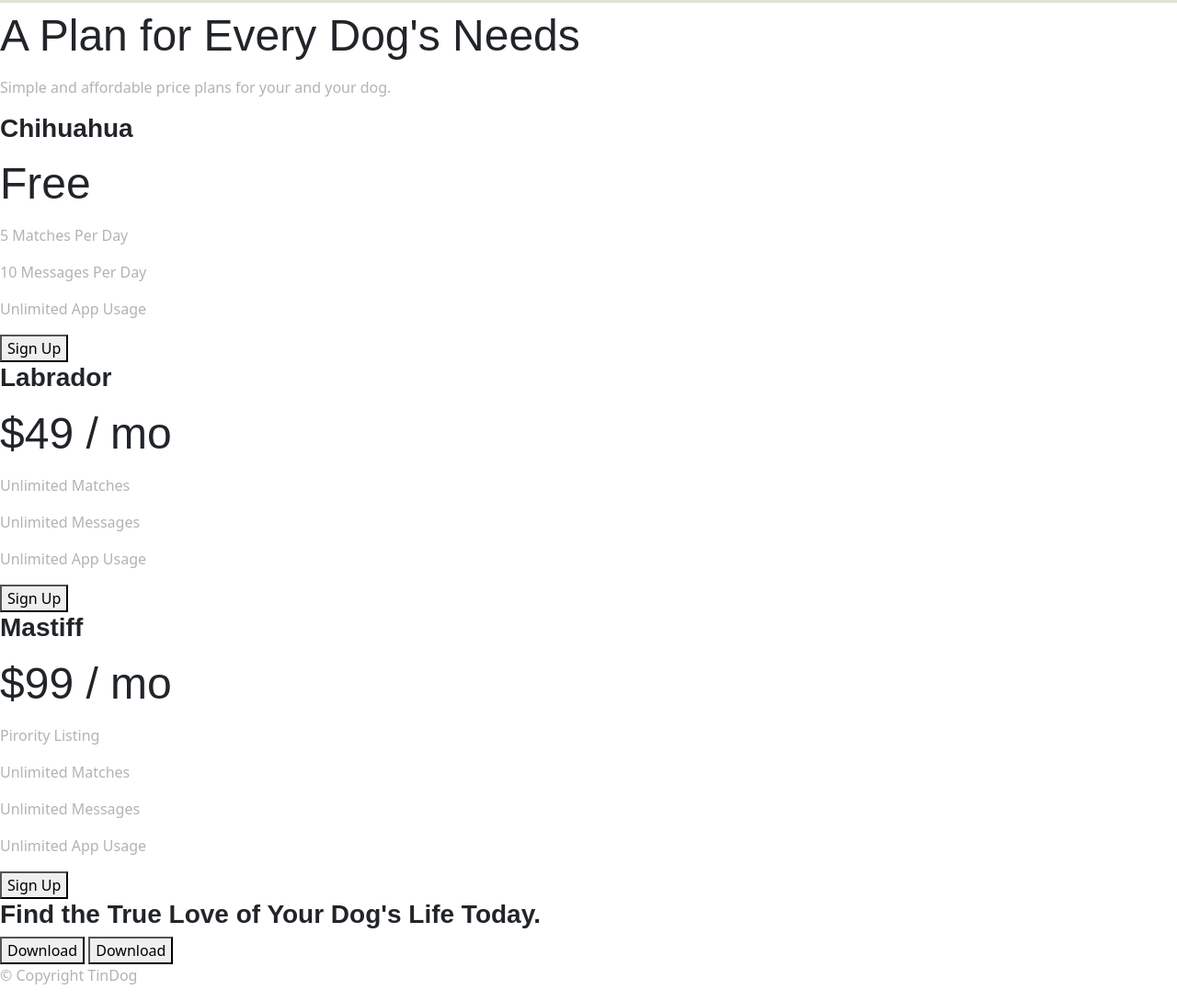
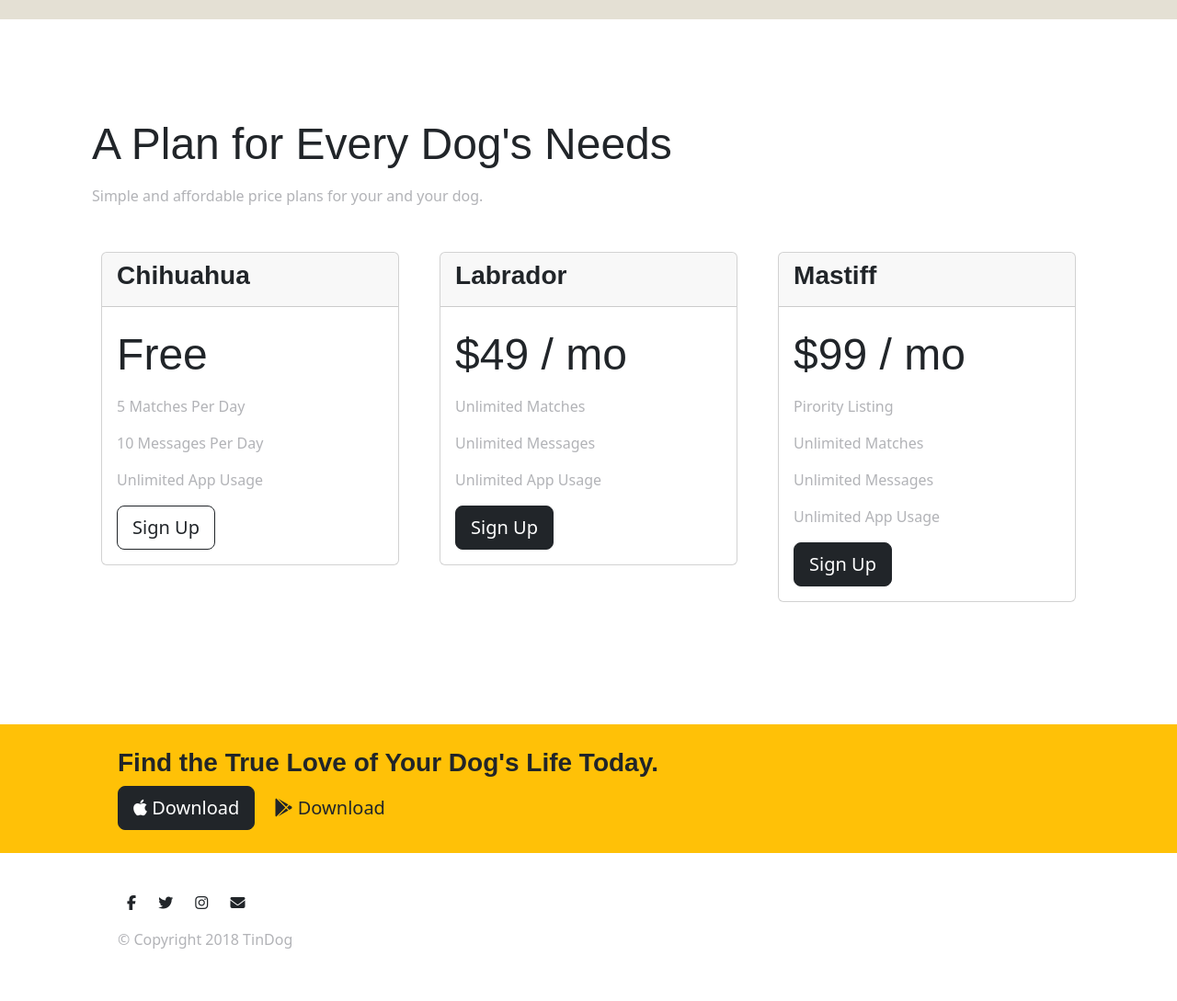
Before and after one commit to Clucthe/Sniffr, a plain HTML site: page Sniffr/index.html in a window 1280 px wide. Shown: the part 1872-2961 px from the top of the page at 92% size. Drawn offline with nearby package versions, Linux system fonts and the light colour scheme; a web font is replaced by a local one.

Commit message:
Add files via upload

```diff
--- a/Sniffr/css/styles.css
+++ b/Sniffr/css/styles.css
@@ -97,6 +97,48 @@ p{
     width: 15%;
     margin: 20px 20px 50px;
 }
-#pricing{
-    display:grid;
+/* Pricing Section */
+
+#pricing {
+  padding: 100px;
 }
+
+.price-text {
+  font-size: 3rem;
+  line-height: 1.5;
+}
+
+.pricing-column {
+  padding: 3% 2%;
+}
+
+.colored-section {
+    background-color: #FFC107ff;
+    /* color: #fff; */
+  }
+
+  .white-section {
+    background-color: #fff;
+  }
+
+/* CTA Section */
+
+
+/* Footer Section */
+
+
+.social-icon {
+  margin: 20px 10px;
+}
+
+@media (max-width: 1028px) {
+
+  #title {
+    text-align: center;
+  }
+
+  .title-image {
+    position: static;
+    transform: rotate(0);
+  }
+}
--- a/Sniffr/index.html
+++ b/Sniffr/index.html
@@ -92,17 +92,31 @@
 
   <!-- Testimonials -->
 
-  <section id="testimonials">
+  <section class="colored-section" id="testimonials">
 
-    <h2>"I no longer have to sniff other dogs for love. I've found the hottest Corgi on TinDog. Woof."</h2>
+    <div id="testimonial-carousel" class="carousel slide" data-ride="false">
+      <div class="carousel-inner">
+        <div class="carousel-item active container-fluid">
+          <h2 class="testimonial-text">I no longer have to sniff other dogs for love. I've found the hottest Corgi on TinDog. Woof.</h2>
           <img class="testimonial-image" src="images/dog-img.jpg" alt="dog-profile">
           <em>Pebbles, New York</em>
-
-    <!-- <h2 class="testimonial-text">My dog used to be so lonely, but with TinDog's help, they've found the love of their life. I think.</h2>
+        </div>
+        <div class="carousel-item container-fluid">
+          <h2 class="testimonial-text">My dog used to be so lonely, but with TinDog's help, they've found the love of their life. I think.</h2>
           <img class="testimonial-image" src="images/lady-img.jpg" alt="lady-profile">
-    <em>Beverly, Illinois</em> -->
+          <em>Beverly, Illinois</em>
+        </div>
+      </div>
+      <a class="carousel-control-prev" href="#testimonial-carousel" role="button" data-slide="prev">
+    <span class="carousel-control-prev-icon"></span>
+      </a>
+      <a class="carousel-control-next" href="#testimonial-carousel" role="button" data-slide="next">
+    <span class="carousel-control-next-icon"></span>
+      </a>
+    </div>
 
   </section>
+
 
 
   <!-- Press -->
@@ -118,57 +132,90 @@
 
   <!-- Pricing -->
 
-  <section id="pricing">
-<div><h2>A Plan for Every Dog's Needs</h2>
+  <section class="white-section" id="pricing">
+
+    <h2 class="section-heading">A Plan for Every Dog's Needs</h2>
     <p>Simple and affordable price plans for your and your dog.</p>
+
+    <div class="row">
+
+      <div class="pricing-column col-lg-4 col-md-6">
+        <div class="card">
+          <div class="card-header">
+            <h3>Chihuahua</h3>
           </div>
-
-<div class="c">    <h3>Chihuahua</h3>
-  <h2>Free</h2>
+          <div class="card-body">
+            <h2 class="price-text">Free</h2>
             <p>5 Matches Per Day</p>
             <p>10 Messages Per Day</p>
             <p>Unlimited App Usage</p>
-  <button type="button">Sign Up</button>
+            <button class="btn btn-lg btn-block btn-outline-dark" type="button">Sign Up</button>
           </div>
-<div class="l"><h3>Labrador</h3>
-  <h2>$49 / mo</h2>
+        </div>
+      </div>
+
+      <div class="pricing-column col-lg-4 col-md-6">
+        <div class="card">
+          <div class="card-header">
+            <h3>Labrador</h3>
+          </div>
+          <div class="card-body">
+            <h2 class="price-text">$49 / mo</h2>
             <p>Unlimited Matches</p>
             <p>Unlimited Messages</p>
             <p>Unlimited App Usage</p>
-  <button type="button">Sign Up</button>
+            <button class="btn btn-lg btn-block btn-dark" type="button">Sign Up</button>
           </div>
-<div  class="m"><h3>Mastiff</h3>
-  <h2>$99 / mo</h2>
+        </div>
+      </div>
+
+      <div class="pricing-column col-lg-4">
+        <div class="card">
+          <div class="card-header">
+            <h3>Mastiff</h3>
+          </div>
+          <div class="card-body">
+            <h2 class="price-text">$99 / mo</h2>
             <p>Pirority Listing</p>
             <p>Unlimited Matches</p>
             <p>Unlimited Messages</p>
             <p>Unlimited App Usage</p>
-  <button type="button">Sign Up</button>
+            <button class="btn btn-lg btn-block btn-dark" type="button">Sign Up</button>
+
+          </div>
+        </div>
       </div>
 
 
+
+    </div>
+
   </section>
-
 
   <!-- Call to Action -->
 
-  <section id="cta">
+  <section class="colored-section" id="cta">
 
-    <h3>Find the True Love of Your Dog's Life Today.</h3>
-    <button type="button">Download</button>
-    <button type="button">Download</button>
+    <div class="container-fluid">
 
+      <h3 class="big-heading">Find the True Love of Your Dog's Life Today.</h3>
+      <button class="download-button btn btn-lg btn-dark" type="button"><i class="fab fa-apple"></i> Download</button>
+      <button class="download-button btn btn-lg brn-light" type="button"><i class="fab fa-google-play"></i> Download</button>
+    </div>
   </section>
 
 
   <!-- Footer -->
 
-  <footer id="footer">
-
-    <p>© Copyright TinDog</p>
-
+  <footer class="white-section" id="footer">
+    <div class="container-fluid">
+      <i class="social-icon fab fa-facebook-f"></i>
+      <i class="social-icon fab fa-twitter"></i>
+      <i class="social-icon fab fa-instagram"></i>
+      <i class="social-icon fas fa-envelope"></i>
+      <p>© Copyright 2018 TinDog</p>
+    </div>
   </footer>
-
 
 </body>
 
```
Lines whose indentation alone changed are shown as unchanged.
